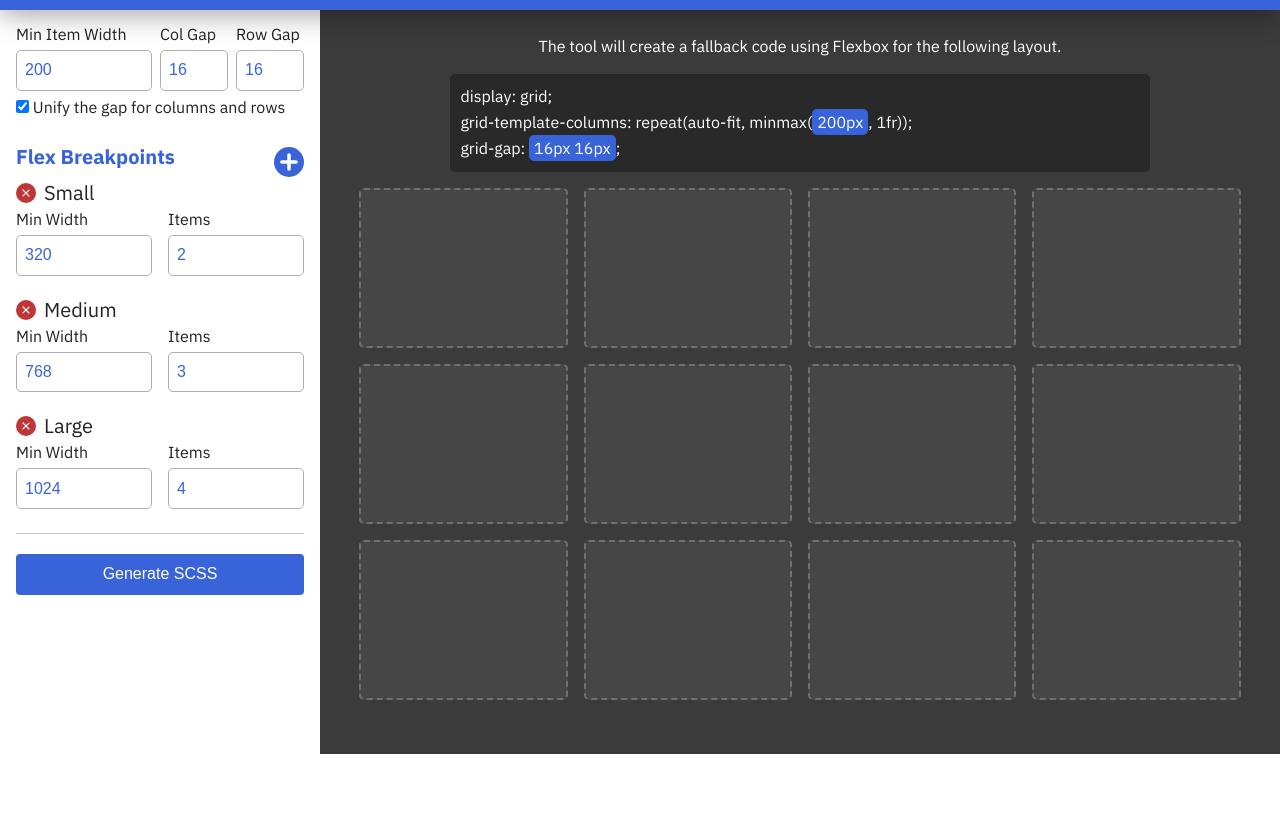
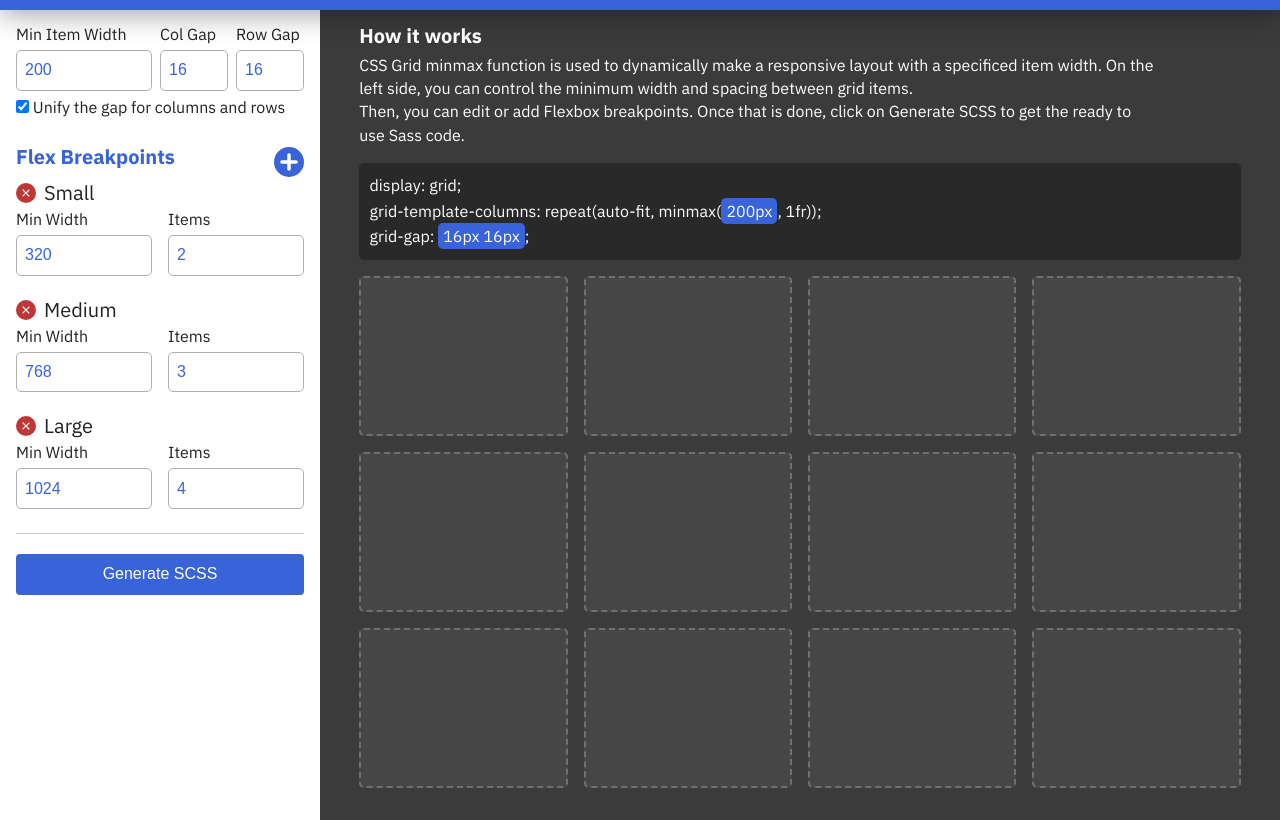
Before and after one commit to shadeed/grid-to-flex, a plain HTML site: page index.html in a window 1280 px wide. Shown: the part 46-866 px from the top of the page. Before the commit the page ends 800 px from the top, so only its background shows below. Drawn offline with Linux system fonts and the light colour scheme.

Commit message:
Add how it works

```diff
--- a/index.html
+++ b/index.html
@@ -83,7 +83,11 @@
             </form>
         </aside>
         <main class="c-main">
-            <p style="text-align: center; margin: 0.5rem auto 1rem; line-height: 1.5;">The tool will create a fallback code using Flexbox for the following layout.</p>
+            <div class="s-content">
+                <h3>How it works</h3>
+                <p>CSS Grid minmax function is used to dynamically make a responsive layout with a specificed item width. On the left side, you can control the minimum width and spacing between grid items. <br>Then, you can edit or add Flexbox breakpoints. Once that is done, click on Generate SCSS to get the ready to use Sass code.</p>
+            </div>
+            <!-- <p style="text-align: center; margin: 0.5rem auto 1rem; line-height: 1.5;">The tool will create a fallback code using Flexbox for the following layout.</p> -->
             <pre id="gridCodePreview">
                 display: grid;
                 grid-template-columns: repeat(auto-fit, minmax(200px, 1fr));
--- a/styles/app.scss
+++ b/styles/app.scss
@@ -191,13 +191,28 @@ form {
 	min-height: 160px;
 }
 
+.s-content {
+	max-width: 95%;
+	margin: 0 auto 1rem;
+
+	h3 {
+		font-weight: bold;
+	}
+
+	p {
+		max-width: 800px;
+		line-height: 1.45;
+	}
+}
+
 #gridCodePreview {
-	max-width: 700px;
-    margin: 0 auto;
+	max-width: 95%;
+	margin: 0 auto;
     line-height: 1.6;
     background: #292929;
     border-radius: 5px;
     padding: 0.65rem;
+    overflow-x: scroll;
 
     span {
     	background: $color-primary;
```
Also changed, not shown: styles/app.css.
